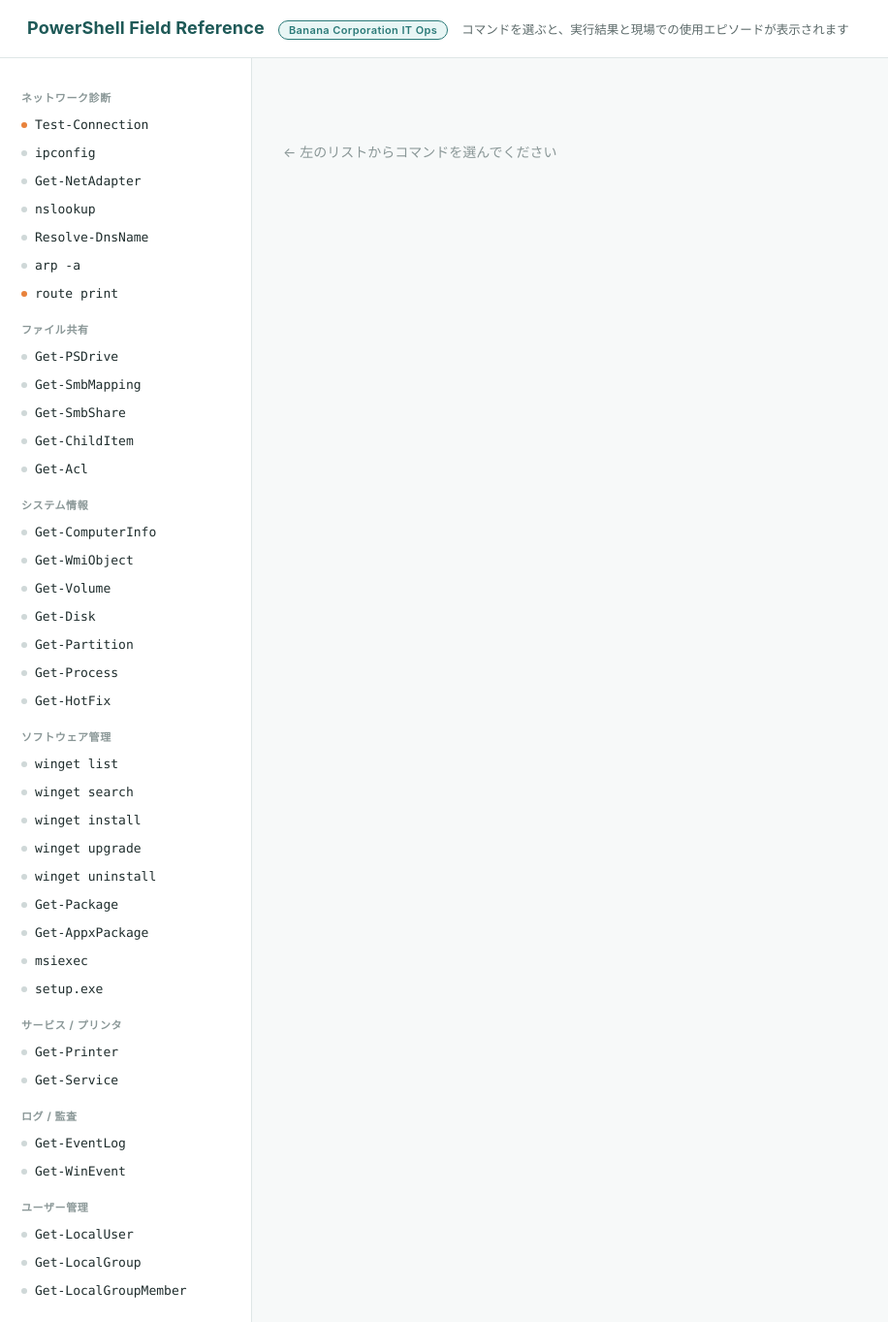
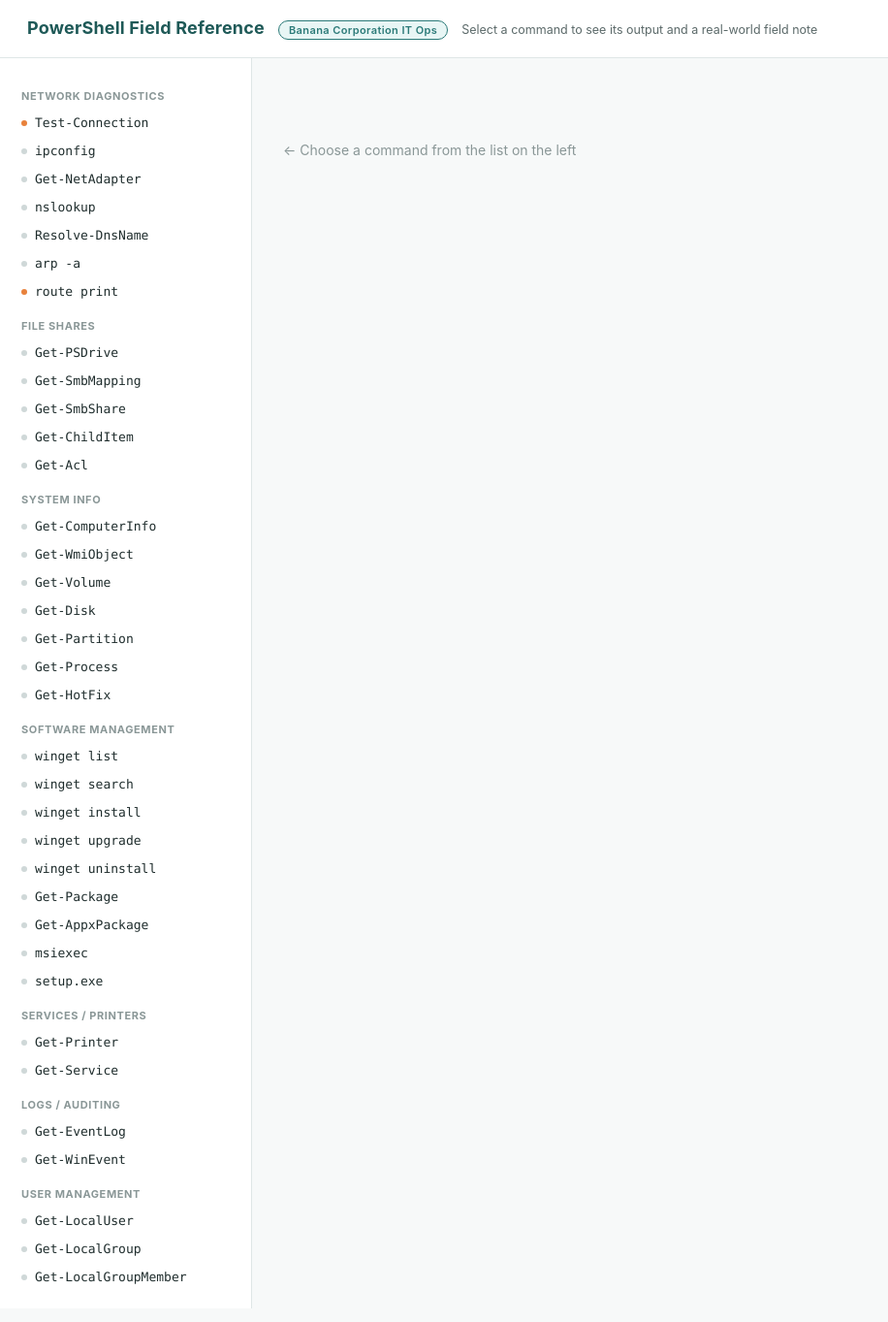
Before and after one commit to heelstriker/virtualhelpdesk, a Flask app: page /powershell in a window 1280 px wide. Shown: the whole page at 97% size, without its empty margins (0-916 px from the left). Run offline with Flask 3, Linux system fonts and the light colour scheme.

Commit message:
update Windows PowerShell Page

```diff
--- a/templates/powershell.html
+++ b/templates/powershell.html
@@ -2,7 +2,7 @@
 <html lang="ja">
 <head>
 <meta charset="UTF-8">
-<title>VirtualHelpDesk - PowerShell Field Reference</title>
+<title>VirtualHelpDesk - PowerShell Field Reference (EN)</title>
 <style>
   :root {
     --teal: #2b7a78;
@@ -292,7 +292,7 @@
 <header>
   <h1>PowerShell Field Reference</h1>
   <span class="badge">Banana Corporation IT Ops</span>
-  <p>コマンドを選ぶと、実行結果と現場での使用エピソードが表示されます</p>
+  <p>Select a command to see its output and a real-world field note</p>
 </header>
 
 <div class="layout">
@@ -300,7 +300,7 @@
 
   <main>
     <div id="emptyState" class="empty-state">
-      ← 左のリストからコマンドを選んでください
+      ← Choose a command from the list on the left
     </div>
 
     <div id="content" style="display:none;">
@@ -832,13 +832,13 @@ BANANACORP\\Helpdesk            Active Directory
 
 /* ---------- 2. Categories & display labels ---------- */
 const categories = [
-  { label: "ネットワーク診断", items: ["testconnection","ipconfig","netadapter","nslookup","resolvednsname","arpa","routeprint"] },
-  { label: "ファイル共有", items: ["psdrive","smbmapping","smbshare","childitem","acl"] },
-  { label: "システム情報", items: ["computerinfo","wmiobject","volume","disk","partition","process","hotfix"] },
-  { label: "ソフトウェア管理", items: ["wingetlist","wingetsearch","wingetinstall","wingetupgrade","wingetuninstall","package","appxpackage","msiexec","setupexe"] },
-  { label: "サービス / プリンタ", items: ["printer","service"] },
-  { label: "ログ / 監査", items: ["eventlog","winevent"] },
-  { label: "ユーザー管理", items: ["localuser","localgroup","groupmember"] },
+  { label: "Network Diagnostics", items: ["testconnection","ipconfig","netadapter","nslookup","resolvednsname","arpa","routeprint"] },
+  { label: "File Shares", items: ["psdrive","smbmapping","smbshare","childitem","acl"] },
+  { label: "System Info", items: ["computerinfo","wmiobject","volume","disk","partition","process","hotfix"] },
+  { label: "Software Management", items: ["wingetlist","wingetsearch","wingetinstall","wingetupgrade","wingetuninstall","package","appxpackage","msiexec","setupexe"] },
+  { label: "Services / Printers", items: ["printer","service"] },
+  { label: "Logs / Auditing", items: ["eventlog","winevent"] },
+  { label: "User Management", items: ["localuser","localgroup","groupmember"] },
 ];
 
 const labels = {
@@ -863,21 +863,21 @@ const labels = {
 const episodes = {
 
   routeprint: {
-    situation: "日本オフィス勤務者が、米国政府関連サイトにアクセスできない",
-    background: "通常、日本オフィスは社内Proxy経由で米国本社ネットワークを抜けてインターネットに出る構成。だが一部の政府系サイトは米国内IPからの直接アクセスしか許可しない仕様だった",
-    action: "PCをDual NIC構成にし、通常トラフィックは社内Proxy経由のまま、特定の宛先だけ米国側の直接インターネット回線を通るようスタティックルートを追加。route printで現在の経路テーブルを確認してから、route add [宛先] mask [マスク] [ゲートウェイ] -p で永続ルートを設定した",
-    point: "既存のデフォルトゲートウェイより優先されるよう、明示的な宛先ルートを切ることでOS側のルーティング判断を制御するのがポイント。ルートのメトリック競合で意図通りに切り替わらないケースもあるため、追加後は必ずtracertで実際の経路を確認する"
+    situation: "A user in the Japan office couldn't reach a U.S. government website",
+    background: "The Japan office normally routes out to the internet through a corporate proxy in the U.S. headquarters network. But some government sites only allow direct access from U.S.-based IPs, blocking anything arriving through the proxy",
+    action: "Set the PC up as dual-NIC: regular traffic kept going through the corporate proxy as usual, while traffic to that specific destination was routed over the direct U.S. internet connection instead. Checked the existing routing table with route print, then added a persistent static route with route add [destination] mask [mask] [gateway] -p",
+    point: "The key is that an explicit destination route takes priority over the existing default gateway, letting you control the OS's routing decision for just that traffic. Route metric conflicts can sometimes prevent the switch from taking effect as intended, so always verify the actual path with tracert after adding the route"
   },
 
   testconnection: {
-    situation: "「ネットに繋がらない」という問い合わせで駆けつけたら、実はLAN内の一部だけ生きていた",
-    background: "ユーザーの申告は「インターネットが使えない」だったが、Pingを打つ相手を意識せずに死活確認すると、原因の層を誤って切り分けてしまう",
-    action: "まずデフォルトゲートウェイ(LAN側インターフェース)にPing→応答あり。次にISP側のWANルーターにPing→応答なし。この時点でLAN内のL2/L3は生きているが、WAN側で切れていると判断し、ISP側かWANルーター故障の切り分けに移行した",
-    point: "「Pingが通る/通らない」だけで終わらせず、どの機材のどのインターフェースに向けて打っているかを常に意識するのが肝心。tracertと組み合わせて、どのホップで止まるかまで見て初めて、原因箇所を特定できる"
+    situation: "Responded to a \"can't connect to the internet\" ticket, and it turned out part of the LAN was actually still alive",
+    background: "The user's report was simply \"internet doesn't work,\" but if you ping without being deliberate about which interface you're targeting, you can misdiagnose which layer is actually broken",
+    action: "First pinged the default gateway (LAN-side interface) — got a response. Then pinged the ISP-side WAN router — no response. At that point it was clear L2/L3 on the LAN was fine, but something was down on the WAN side, so the investigation shifted to the ISP or the WAN router itself",
+    point: "Don't stop at \"ping works / doesn't work\" — always be conscious of which device and which interface you're actually targeting. Combine this with tracert to see exactly which hop the traffic stops at before you can pin down the real point of failure"
   },
 
-  // 他のコマンドのエピソードはここに追加していく
-  // 例: nslookup: { situation: "...", background: "...", action: "...", point: "..." },
+  // Add more command episodes here as you write them
+  // Example: nslookup: { situation: "...", background: "...", action: "...", point: "..." },
 
 };
 
@@ -911,8 +911,8 @@ function selectCommand(key){
 
   document.getElementById("cmdTitle").textContent = labels[key] || key;
   document.getElementById("cmdSub").textContent = episodes[key]
-    ? "現場エピソードあり"
-    : "実行結果のみ";
+    ? "Field note available"
+    : "Output only";
 
   let output = commands[key];
   output += "\n" + prompt + "<span class='terminal-cursor'></span>";
@@ -926,16 +926,16 @@ function selectCommand(key){
       <div class="fieldnote-wrap">
         <div class="fieldnote">
           <span class="fieldnote-tag">Field Note</span>
-          <h3>現場ではこう使った</h3>
-          <div class="fn-row"><div class="fn-label">状況</div><div class="fn-value">${ep.situation}</div></div>
-          <div class="fn-row"><div class="fn-label">背景</div><div class="fn-value">${ep.background}</div></div>
-          <div class="fn-row"><div class="fn-label">対応</div><div class="fn-value">${ep.action}</div></div>
-          <div class="fn-point"><strong>ポイント：</strong>${ep.point}</div>
+          <h3>How this was used in the field</h3>
+          <div class="fn-row"><div class="fn-label">Situation</div><div class="fn-value">${ep.situation}</div></div>
+          <div class="fn-row"><div class="fn-label">Background</div><div class="fn-value">${ep.background}</div></div>
+          <div class="fn-row"><div class="fn-label">Action</div><div class="fn-value">${ep.action}</div></div>
+          <div class="fn-point"><strong>Key point:</strong> ${ep.point}</div>
         </div>
       </div>
     `;
   } else {
-    area.innerHTML = `<div class="fieldnote-empty">このコマンドの現場エピソードは準備中です。</div>`;
+    area.innerHTML = `<div class="fieldnote-empty">A field note for this command hasn't been written yet.</div>`;
   }
 }
 
```
Also changed, not shown: 1 other file.
